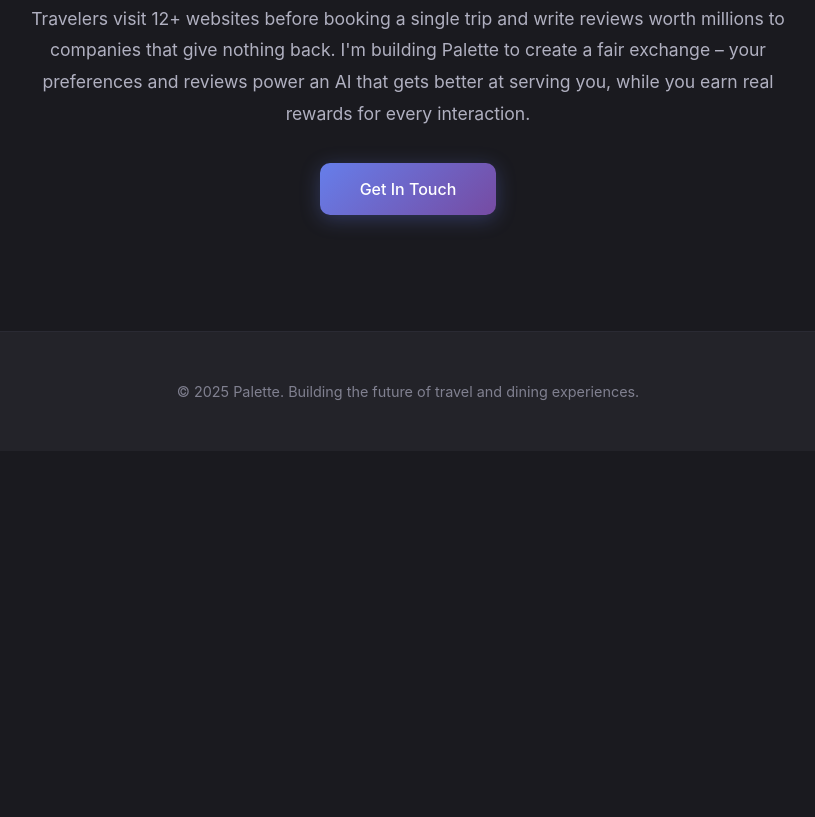
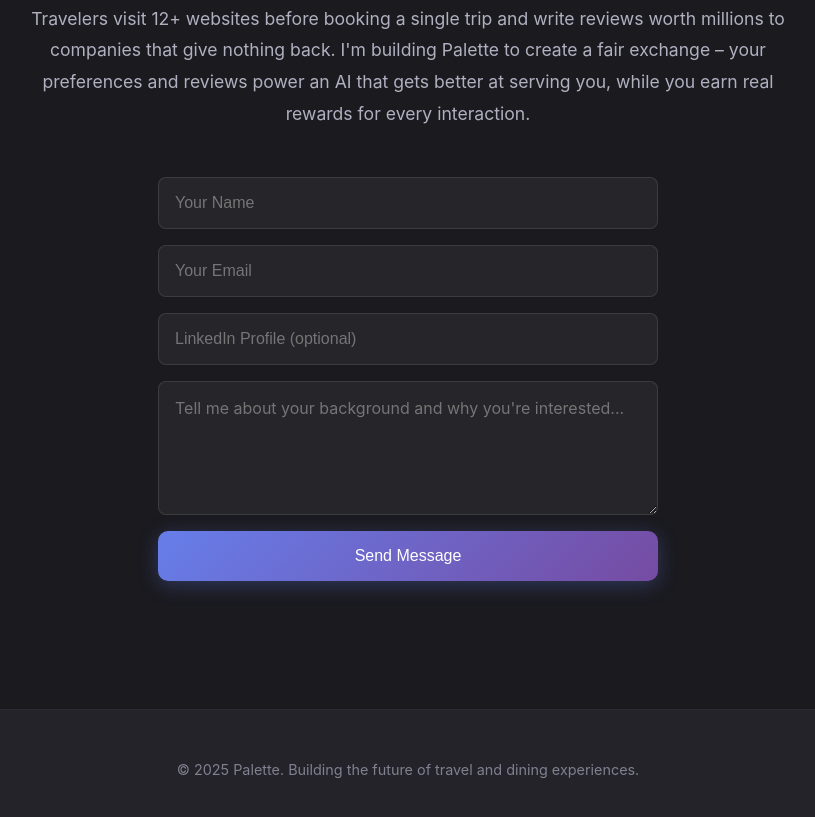
Before and after one commit to bakalis0/palette-website, a plain HTML site: page index.html in a window 1280 px wide. Shown: the part 4121-4938 px from the top of the page, without its empty margins (232-1047 px from the left). Before the commit the page ends 4572 px from the top, so only its background shows below. Drawn offline with Linux system fonts and the light colour scheme.

Commit message:
Update index.html

```diff
--- a/index.html
+++ b/index.html
@@ -505,8 +505,14 @@
 
             <p>Travelers visit 12+ websites before booking a single trip and write reviews worth millions to companies that give nothing back. I'm building Palette to create a fair exchange – your preferences and reviews power an AI that gets better at serving you, while you earn real rewards for every interaction.</p>
 
-            <div style="margin-top: 3rem;">
-                <a href="mailto:johnbakalis0@gmail.com" class="btn btn-primary">Get In Touch</a>
+            <div style="margin-top: 3rem; max-width: 500px; margin-left: auto; margin-right: auto;">
+                <form action="https://formspree.io/f/mnngbgzl" method="POST" style="display: flex; flex-direction: column; gap: 1rem;">
+                    <input type="text" name="name" placeholder="Your Name" required style="padding: 1rem; border-radius: 8px; border: 1px solid rgba(255,255,255,0.1); background: rgba(255,255,255,0.05); color: #fff; font-size: 1rem;">
+                    <input type="email" name="email" placeholder="Your Email" required style="padding: 1rem; border-radius: 8px; border: 1px solid rgba(255,255,255,0.1); background: rgba(255,255,255,0.05); color: #fff; font-size: 1rem;">
+                    <input type="text" name="linkedin" placeholder="LinkedIn Profile (optional)" style="padding: 1rem; border-radius: 8px; border: 1px solid rgba(255,255,255,0.1); background: rgba(255,255,255,0.05); color: #fff; font-size: 1rem;">
+                    <textarea name="message" placeholder="Tell me about your background and why you're interested..." required rows="5" style="padding: 1rem; border-radius: 8px; border: 1px solid rgba(255,255,255,0.1); background: rgba(255,255,255,0.05); color: #fff; font-size: 1rem; font-family: -apple-system, BlinkMacSystemFont, 'Segoe UI', sans-serif; resize: vertical;"></textarea>
+                    <button type="submit" class="btn btn-primary" style="width: 100%;">Send Message</button>
+                </form>
             </div>
         </div>
     </section>
```
